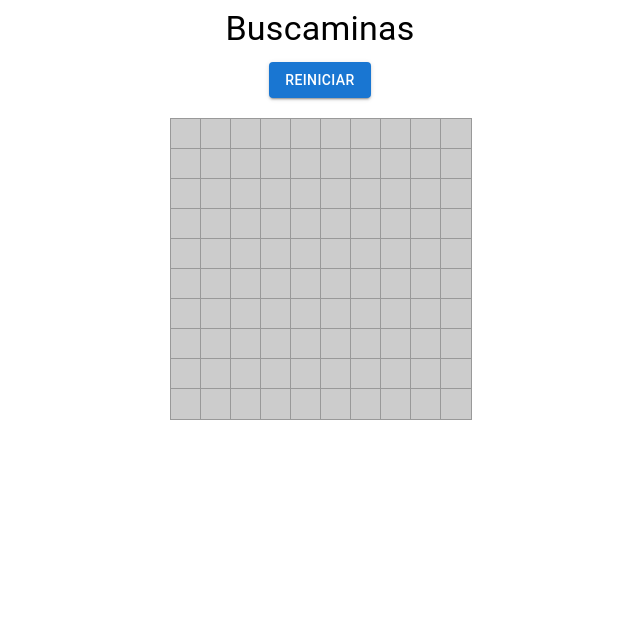
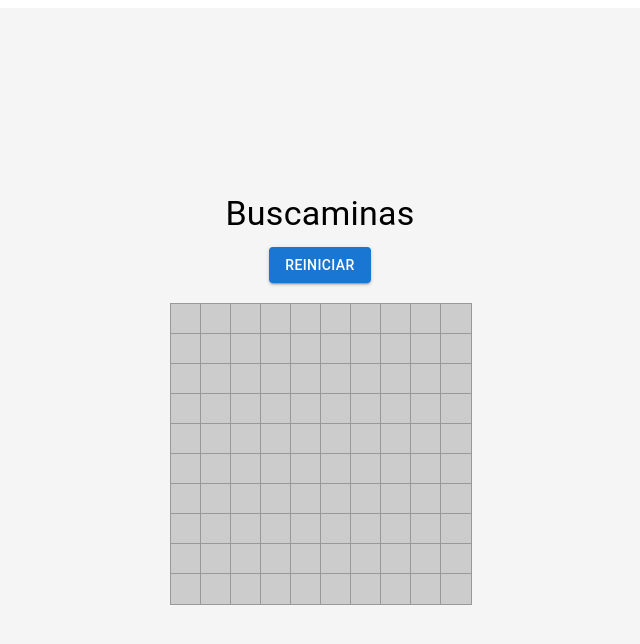
Before and after one commit to Shorlo/Minesweeper-React, a React (Vite) app: page / in a window 1280 px wide. Shown: the top 644 px of the page, without its empty margins (320-960 px from the left). Built offline with nearby package versions, Linux system fonts and the light colour scheme.

Commit message:
added new component GameContainer

```diff
--- a/src/App.jsx
+++ b/src/App.jsx
@@ -1,11 +1,11 @@
 //src/App.jsx
 
 import React from 'react';
-import MinesweeperApp from './Minesweeper/MinesweeperApp';
+import GameContainer from './Minesweeper/GameContainer';
 
 function App() {
     return(
-        <MinesweeperApp />
+        <GameContainer />
     )
 }
 
--- /dev/null
+++ b/src/Minesweeper/GameContainer.jsx
@@ -0,0 +1,15 @@
+// src/Minesweeper/GameContainer.jsx
+
+import React from "react";
+import MinesweeperApp from "./MinesweeperApp";
+import "./styles/GameContainer.css"
+
+const GameContainer = () => {
+    return (
+        <div className="game-container">
+            <MinesweeperApp />
+        </div>
+    );
+};
+
+export default GameContainer;
--- /dev/null
+++ b/src/Minesweeper/styles/GameContainer.css
@@ -0,0 +1,8 @@
+.game-container {
+    display: flex;
+    justify-content: center;
+    align-items: center;
+    height: 100vh;
+    background-color: #f5f5f5;
+    margin: 0;
+}
```
